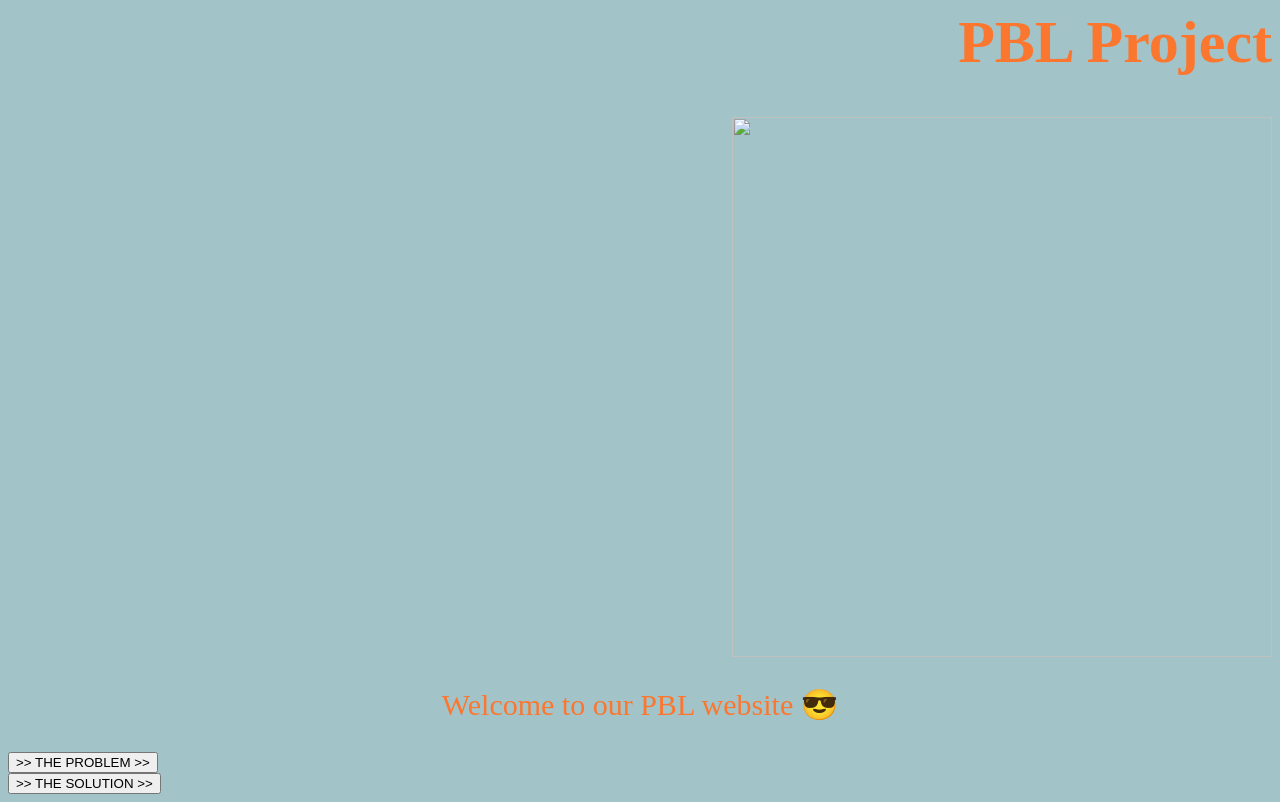
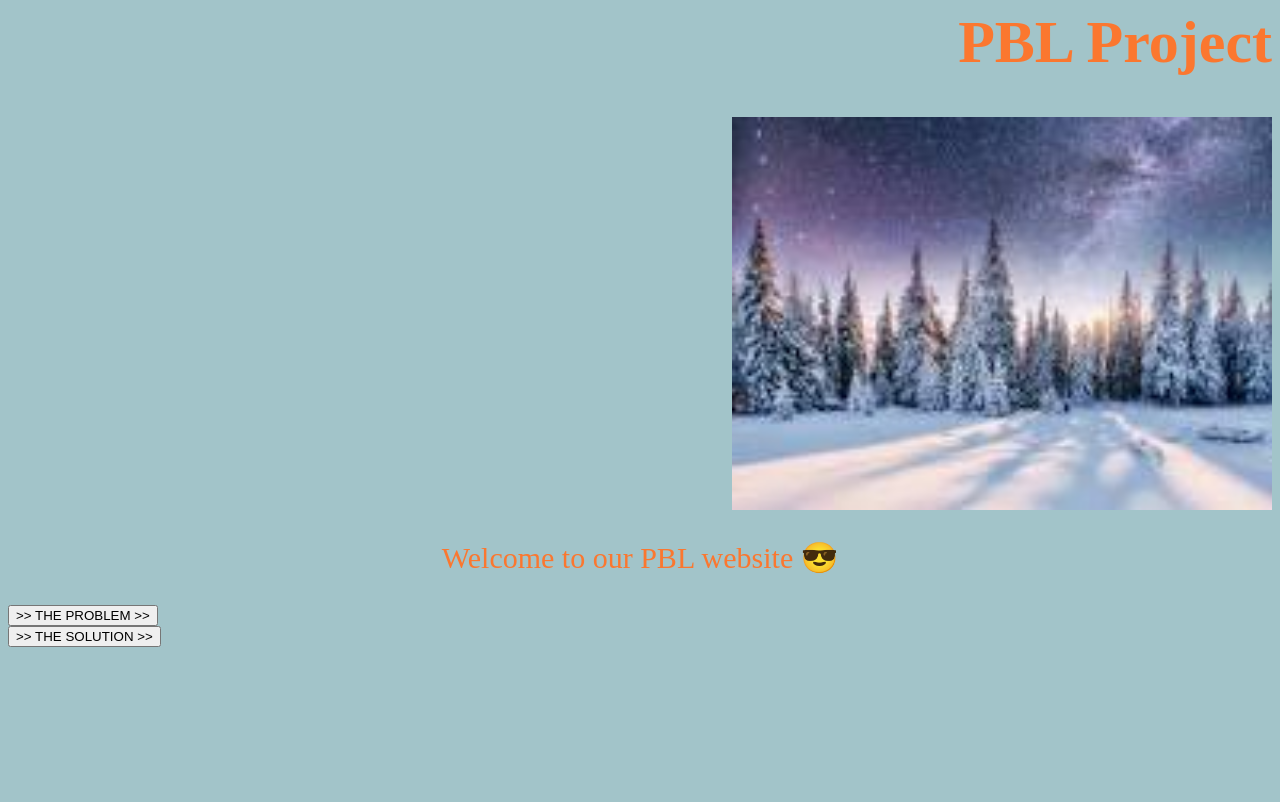
Before and after one commit to mango-cake/website-for-project, a plain HTML site: page index.html in a window 1280 px wide. Drawn offline with Linux system fonts and the light colour scheme; a web font is replaced by a local one.

Commit message:
added picture of a blizzard

```diff
--- a/index.html
+++ b/index.html
@@ -4,7 +4,7 @@
   <link rel="stylesheet" href="style.css">
 </head>
 <h1> PBL Project </h1>
-<img style="width:540px; display: block; height: auto; margin-left: auto; margin-left: auto;"src = "./Downloads/FoxZ180329-006.jpg">
+<img style="width:540px; display: block; height: auto; margin-left: auto; margin-left: auto;"src = "./pictures/blizzard.jfif">
 <p style=""> Welcome to our PBL website 😎  </p>
 <div id="home_button" style="">
 <button style="display: block; margin-right: auto; margin-right: auto;"class="button home_button" onclick="window.location.href='./pages/cats.html'"> >> THE PROBLEM >> </button>
```
Also changed, not shown: pictures/blizzard.jfif (added).
